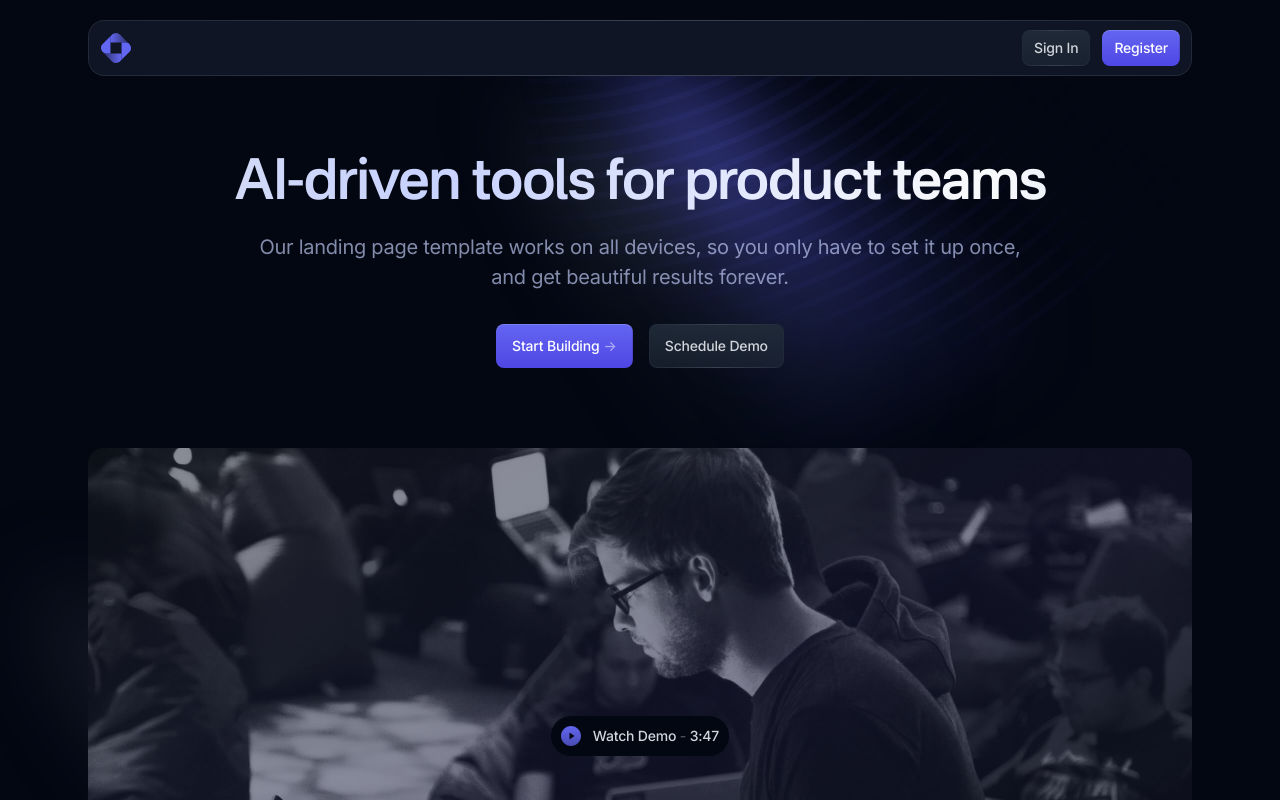
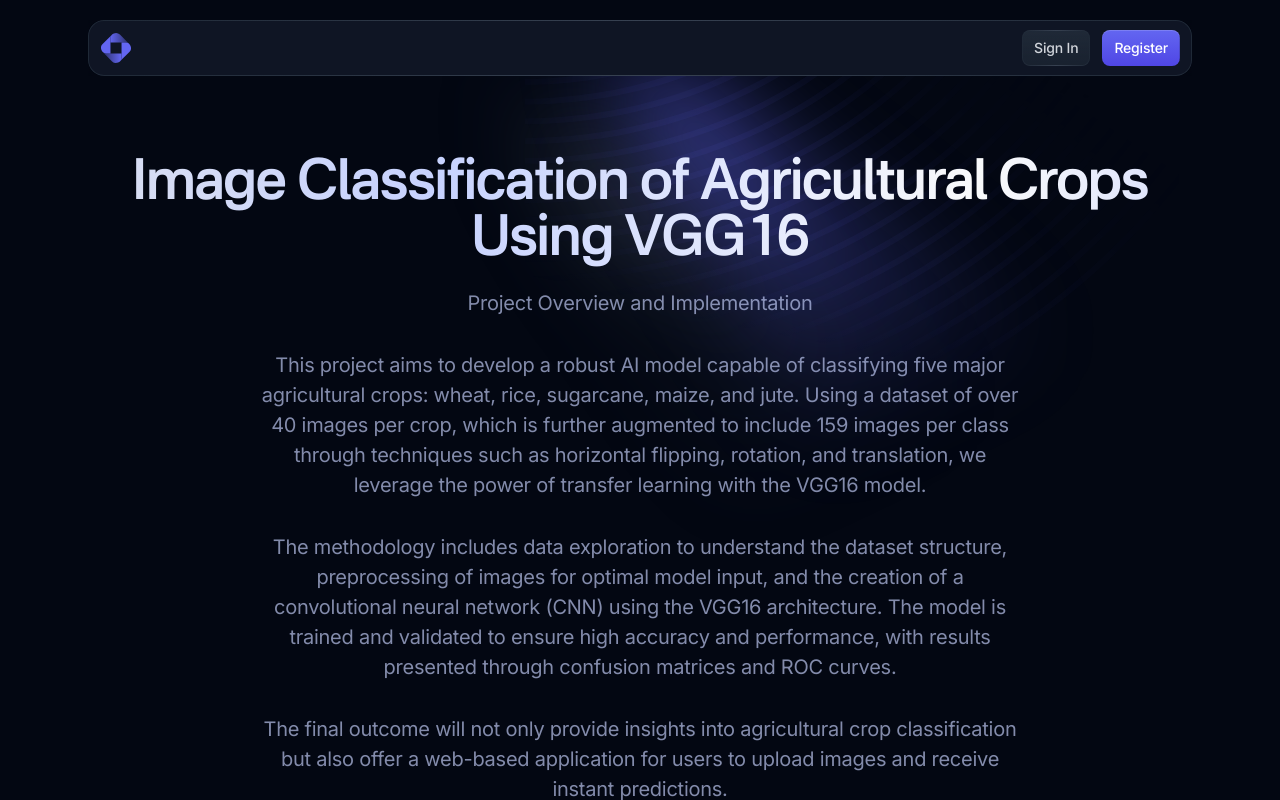
Before and after one commit to Keskiidou/agriculture-recognition-CV, a Next.js app: page / in a window 1280 px wide. Shown: the top 800 px of the page. Built offline with nearby package versions, Linux system fonts and the light colour scheme.

Commit message:
upload an image and some modifications in home page

```diff
--- /dev/null
+++ b/app/Demo/page.tsx
@@ -0,0 +1,21 @@
+export const metadata = {
+    title: "Home - Open PRO",
+    description: "Page description",
+};
+
+import PageIllustration from "@/components/page-illustration";
+import Img_up from "@/components/img_up";
+import Hero from "@/components/hero-home";
+import Workflows from "@/components/workflows";
+import Features from "@/components/features";
+import Testimonials from "@/components/testimonials";
+import Cta from "@/components/cta";
+
+export default function Demo() {
+    return (
+        <>
+            <PageIllustration />
+            <Img_up/>
+        </>
+    );
+}
--- a/components/hero-home.tsx
+++ b/components/hero-home.tsx
@@ -13,7 +13,7 @@ export default function HeroHome() {
                   className="animate-[gradient_6s_linear_infinite] bg-[linear-gradient(to_right,theme(colors.gray.200),theme(colors.indigo.200),theme(colors.gray.50),theme(colors.indigo.300),theme(colors.gray.200))] bg-[length:200%_auto] bg-clip-text pb-5 font-nacelle text-4xl font-semibold text-transparent md:text-5xl"
                   data-aos="fade-up"
               >
-              AI-driven tools for product teams
+                Image Classification of Agricultural Crops Using VGG16
               </h1>
               <div className="mx-auto max-w-3xl">
                 <p
@@ -21,44 +21,54 @@ export default function HeroHome() {
                     data-aos="fade-up"
                     data-aos-delay={200}
                 >
-                Our landing page template works on all devices, so you only have
-                to set it up once, and get beautiful results forever.
+                  Project Overview and Implementation
+                </p>
+                <p
+                    className="mb-8 text-xl text-indigo-200/65"
+                    data-aos="fade-up"
+                    data-aos-delay={400}
+                >
+                  This project aims to develop a robust AI model capable of classifying five major agricultural crops: wheat, rice, sugarcane, maize, and jute. Using a dataset of over 40 images per crop, which is further augmented to include 159 images per class through techniques such as horizontal flipping, rotation, and translation, we leverage the power of transfer learning with the VGG16 model.
+                </p>
+                <p
+                    className="mb-8 text-xl text-indigo-200/65"
+                    data-aos="fade-up"
+                    data-aos-delay={600}
+                >
+                  The methodology includes data exploration to understand the dataset structure, preprocessing of images for optimal model input, and the creation of a convolutional neural network (CNN) using the VGG16 architecture. The model is trained and validated to ensure high accuracy and performance, with results presented through confusion matrices and ROC curves.
+                </p>
+                <p
+                    className="mb-8 text-xl text-indigo-200/65"
+                    data-aos="fade-up"
+                    data-aos-delay={800}
+                >
+                  The final outcome will not only provide insights into agricultural crop classification but also offer a web-based application for users to upload images and receive instant predictions.
                 </p>
                 <div className="mx-auto max-w-xs sm:flex sm:max-w-none sm:justify-center">
-                <div data-aos="fade-up" data-aos-delay={400}>
+                  <div data-aos="fade-up" data-aos-delay={1000}>
                     <a
                         className="btn group mb-4 w-full bg-gradient-to-t from-indigo-600 to-indigo-500 bg-[length:100%_100%] bg-[bottom] text-white shadow-[inset_0px_1px_0px_0px_theme(colors.white/.16)] hover:bg-[length:100%_150%] sm:mb-0 sm:w-auto"
                         href="#0"
                     >
                     <span className="relative inline-flex items-center">
-                      Start Building
+                      Play vs VGG16
                       <span className="ml-1 tracking-normal text-white/50 transition-transform group-hover:translate-x-0.5">
                         -&gt;
                       </span>
                     </span>
                     </a>
                   </div>
-                <div data-aos="fade-up" data-aos-delay={600}>
+                  <div data-aos="fade-up" data-aos-delay={1200}>
                     <a
                         className="btn relative w-full bg-gradient-to-b from-gray-800 to-gray-800/60 bg-[length:100%_100%] bg-[bottom] text-gray-300 before:pointer-events-none before:absolute before:inset-0 before:rounded-[inherit] before:border before:border-transparent before:[background:linear-gradient(to_right,theme(colors.gray.800),theme(colors.gray.700),theme(colors.gray.800))_border-box] before:[mask-composite:exclude_!important] before:[mask:linear-gradient(white_0_0)_padding-box,_linear-gradient(white_0_0)] hover:bg-[length:100%_150%] sm:ml-4 sm:w-auto"
-                    href="#0"
+                        href="/Demo"
                     >
-                    Schedule Demo
+                      Try our Demo
                     </a>
                   </div>
                 </div>
               </div>
             </div>
-
-          <ModalVideo
-            thumb={VideoThumb}
-            thumbWidth={1104}
-            thumbHeight={576}
-            thumbAlt="Modal video thumbnail"
-            video="videos//video.mp4"
-            videoWidth={1920}
-            videoHeight={1080}
-          />
           </div>
         </div>
       </section>
--- /dev/null
+++ b/components/img_up.tsx
@@ -0,0 +1,139 @@
+"use client";
+
+import { useState } from "react";
+
+export default function Img_up() {
+    const [selectedImage, setSelectedImage] = useState<File | null>(null);
+    const [prediction, setPrediction] = useState<string | null>(null);
+
+    // Function to handle file input change
+    const handleImageChange = (event: React.ChangeEvent<HTMLInputElement>) => {
+        const file = event.target.files?.[0];
+        if (file) {
+            setSelectedImage(file);
+            setPrediction(null); // Clear any previous prediction
+        }
+    };
+
+    // Function to handle image upload and model prediction
+    const handleUploadClick = async () => {
+        if (!selectedImage) {
+            alert("Please select an image first.");
+            return;
+        }
+
+        // Create a FormData object to send the image to the server
+        const formData = new FormData();
+        formData.append("image", selectedImage);
+
+        try {
+            // Call your model's API endpoint
+            const response = await fetch("/api/predict", {
+                method: "POST",
+                body: formData,
+            });
+
+            if (response.ok) {
+                const result = await response.json();
+                setPrediction(result.prediction);
+            } else {
+                console.error("Prediction failed.");
+            }
+        } catch (error) {
+            console.error("An error occurred while uploading the image:", error);
+        }
+    };
+
+    // Function to handle canceling the upload
+    const handleCancel = () => {
+        setSelectedImage(null); // Clear selected image
+        setPrediction(null); // Clear previous prediction
+    };
+
+    return (
+        <section>
+            <div className="mx-auto max-w-6xl px-4 sm:px-6">
+                <div className="py-12 md:py-20">
+                    <div className="pb-12 text-center md:pb-20">
+                        <h1
+                            className="animate-[gradient_6s_linear_infinite] bg-[linear-gradient(to_right,theme(colors.gray.200),theme(colors.indigo.200),theme(colors.gray.50),theme(colors.indigo.300),theme(colors.gray.200))] bg-[length:200%_auto] bg-clip-text pb-5 font-nacelle text-4xl font-semibold text-transparent md:text-5xl"
+                            data-aos="fade-up"
+                        >
+                            Image Classification of Agricultural Crops Using VGG16
+                        </h1>
+                        <div className="mx-auto max-w-3xl">
+                            <p
+                                className="mb-8 text-xl text-indigo-200/65"
+                                data-aos="fade-up"
+                                data-aos-delay={200}
+                            >
+                                Demo
+                            </p>
+                            <p
+                                className="mb-8 text-xl text-indigo-200/65"
+                                data-aos="fade-up"
+                                data-aos-delay={200}
+                            >
+                                Upload an image and let our model predict its nature.
+                            </p>
+
+                            {/* File Input */}
+                            <input
+                                type="file"
+                                accept="image/*"
+                                onChange={handleImageChange}
+                                className="hidden"
+                                id="upload-input"
+                            />
+
+                            {!selectedImage ? (
+                                <label
+                                    htmlFor="upload-input"
+                                    className="btn group mb-4 w-full bg-gradient-to-t from-indigo-600 to-indigo-500 bg-[length:100%_100%] bg-[bottom] text-white shadow-[inset_0px_1px_0px_0px_theme(colors.white/.16)] hover:bg-[length:100%_150%] sm:mb-0 sm:w-auto cursor-pointer"
+                                >
+                                    <span className="relative inline-flex items-center">
+                                        Upload the image
+                                        <span className="ml-1 tracking-normal text-white/50 transition-transform group-hover:translate-x-0.5">
+                                            -&gt;
+                                        </span>
+                                    </span>
+                                </label>
+                            ) : (
+                                <>
+                                    {/* Show the uploaded image */}
+                                    <div className="mt-4">
+                                        <img
+                                            src={URL.createObjectURL(selectedImage)}
+                                            alt="Uploaded"
+                                            className="mx-auto w-full max-w-xs rounded"
+                                        />
+                                    </div>
+                                    {/* Predict Button */}
+                                    <button
+                                        onClick={handleUploadClick}
+                                        className="mt-4 btn group mb-4 w-full bg-gradient-to-t from-indigo-600 to-indigo-500 bg-[length:100%_100%] bg-[bottom] text-white shadow-[inset_0px_1px_0px_0px_theme(colors.white/.16)] hover:bg-[length:100%_150%] sm:mb-0 sm:w-auto"
+                                    >
+                                        Predict
+                                    </button>
+                                    {/* Cancel Button */}
+                                    <button
+                                        onClick={handleCancel}
+                                        className="mt-2 btn group mb-4 w-full bg-gray-400 text-white shadow sm:mb-0 sm:w-auto"
+                                    >
+                                        Cancel
+                                    </button>
+                                </>
+                            )}
+
+                            {prediction && (
+                                <div className="mt-4 text-lg text-white">
+                                    <p>Prediction: {prediction}</p>
+                                </div>
+                            )}
+                        </div>
+                    </div>
+                </div>
+            </div>
+        </section>
+    );
+}
```
Lines whose indentation alone changed are shown as unchanged.
